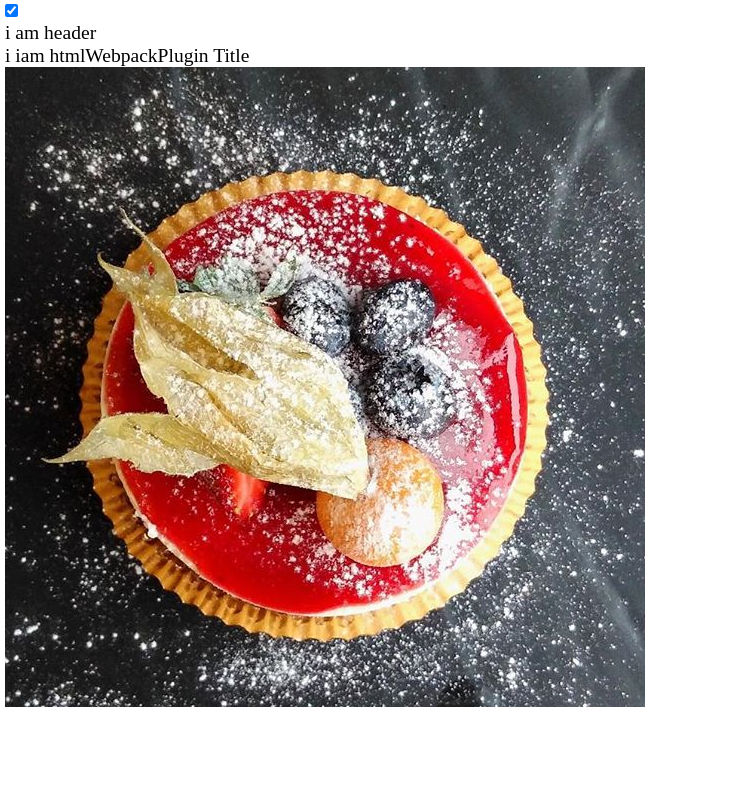
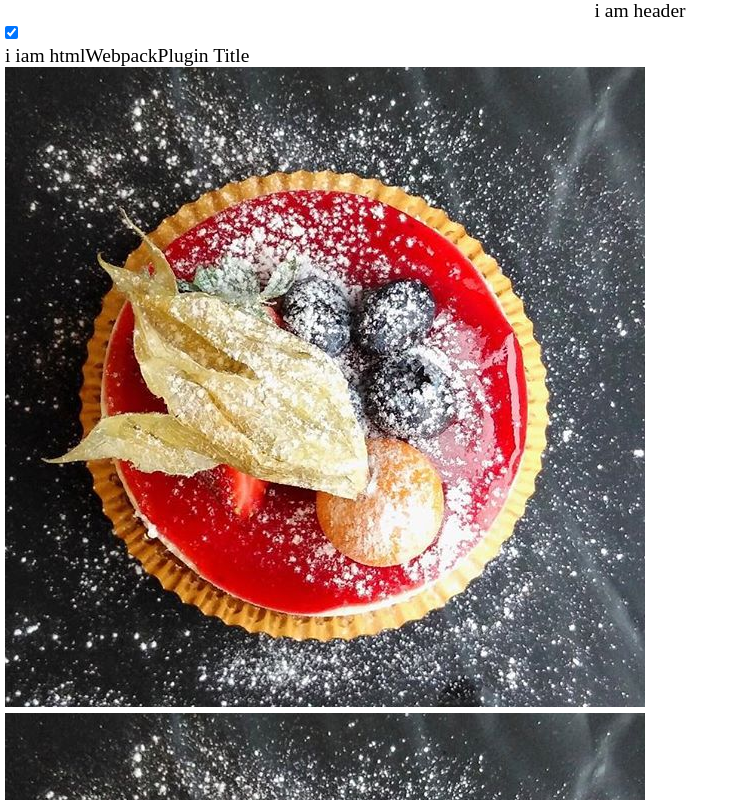
Before and after one commit to dmitriev-dmitrii/webpack, a website built with webpack: page src/index.html in a window 1280 px wide. Shown: the top 800 px of the page, without its empty margins (0-744 px from the left). Built offline with nearby package versions, Linux system fonts and the light colour scheme.

Commit message:
add main scss

```diff
--- a/src/html/template/footer.html
+++ b/src/html/template/footer.html
@@ -1,3 +1,3 @@
-
-
-<p class="footer">i am footer</p>
+<div class="contanier">
+	<h1 class="footer">i am footer</h1>
+</div>
--- a/src/html/template/header.html
+++ b/src/html/template/header.html
@@ -1,12 +1,7 @@
 
 
-<nav class="header">
+<nav class="contanier">
 
-
-
-<div class="wrap">
-    <h1>  i am header </h1>
-</div>
-
+<h1>  i am header </h1>
 
 </nav>
--- a/src/index.html
+++ b/src/index.html
@@ -9,12 +9,12 @@
 </head>
 
 <body>
-
+    <%= require('raw-loader!./html/template/header.html').default %>
 <div class="contanier">
     <label >
         <input type="checkbox" name="theme" id="darck-theme">
       </label>
-    <%= require('raw-loader!./html/template/header.html').default %>
+
 
     <div class="wrap"> <h1> <%= htmlWebpackPlugin.options.title %></h1></div>
         <div class="wrap">
@@ -22,7 +22,15 @@
             <img src="<%=require('/img/1.jpg')%>"
             alt="gf">
 
+            <!-- <svg class="svg ">
+            <use xlink:href="<%=require('./img/svg/telegram.svg')%>"></use>
+            </svg> -->
+
+
+            <img src="<%=require('/img/1.jpg')%>"
+            alt="gf">
     </div>
+    <%= require('raw-loader!./html/template/footer.html').default %>
 </body>
 
 </html>
--- a/src/scss/global/_body.scss
+++ b/src/scss/global/_body.scss
@@ -7,17 +7,12 @@ font-size: 62.5%;
 
 body {
 
+@include fontSize( 1.6 , 2);
 background-color: $bodyColor;
 color: $mainTxtColor;
 min-height: 100vh;
+display: flex;
+justify-content: space-between;
+flex-direction: column;
 
 }
-
-.contanier {
-	max-width: $maxWidth;
-	margin: 0 auto;
-	padding: 0 0.5rem;
-
-	@include fontSize( 1.6 , 2);
-
-}
--- a/src/scss/index.scss
+++ b/src/scss/index.scss
@@ -7,6 +7,6 @@
 @import "global/font-size.scss";
 @import "global/body.scss";
 
-
+@import "main.scss";
 @import "components/header.scss";
 @import "components/footer.scss";
--- /dev/null
+++ b/src/scss/main.scss
@@ -0,0 +1,9 @@
+.contanier {
+
+	max-width: $maxWidth;
+	margin: 0 auto;
+	padding: 0 0.5rem;
+
+
+
+}
```
Also changed, not shown: src/scss/components/_buttons.scss (deleted, +0 -15 lines), src/img/svg/telegram.svg (added), src/img/svg/webpack.svg (added).
